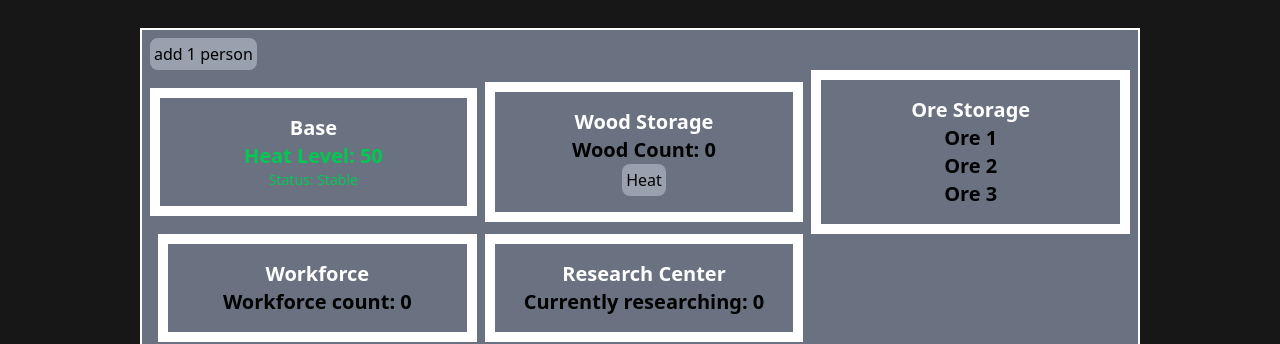
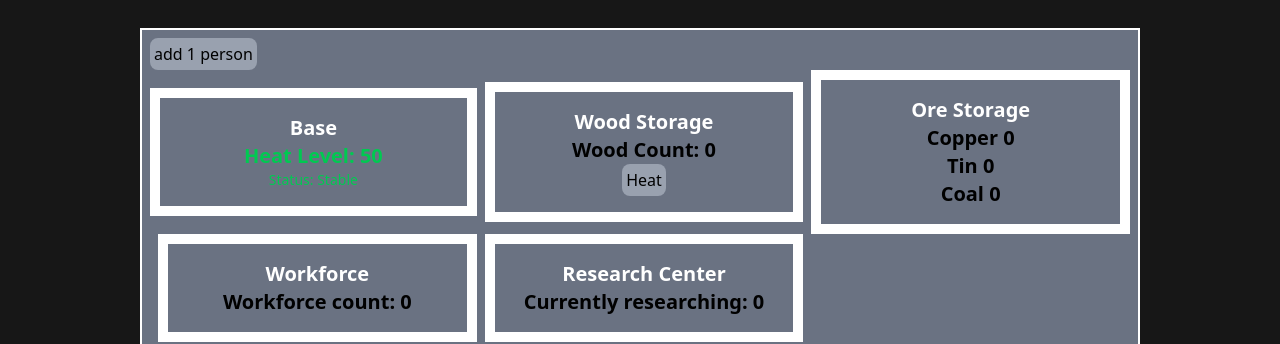
Before and after one commit to KeremVona/PDuct, a React (Vite) app in the folder client/: page /game in a window 1280 px wide. Shown: the part 172-516 px from the top of the page. Built offline with nearby package versions, Linux system fonts and the light colour scheme; the HTML template or start-up script is replaced by a standard one.

Commit message:
base ore storage

```diff
--- a/client/src/components/base/BaseMain.tsx
+++ b/client/src/components/base/BaseMain.tsx
@@ -1,14 +1,18 @@
 import React, { useRef, useState, useEffect } from "react";
+
+import { useDispatch, useSelector } from "react-redux";
 import type { RootState } from "../../app/store";
-import { useDispatch, useSelector } from "react-redux";
+
+import { useToast } from "../ui/toast/ToastProvider";
+
 import { incrementHC } from "../../features/base/house/houseSlice";
 import {
   incrementWFCount,
   decrementWFCount,
 } from "../../features/base/workforce/workforceSlice";
-import { useToast } from "../ui/toast/ToastProvider";
 import { decrementWC } from "../../features/fuel_main/woodSlice";
 import house1 from "../../assets/base_main/house 1.svg";
+import { oreSlice } from "../../features/mine_main/ore/oreSlice";
 
 type SetHeatLevelAction = React.Dispatch<React.SetStateAction<number>>;
 
@@ -17,7 +21,6 @@ interface BaseMainProps {
   setHeatLevel: SetHeatLevelAction;
 }
 
-// Part of the heat system
 const MIN_HEAT = 0;
 
 const BaseMain: React.FC<BaseMainProps> = ({ heatLevel, setHeatLevel }) => {
@@ -31,11 +34,12 @@ const BaseMain: React.FC<BaseMainProps> = ({ heatLevel, setHeatLevel }) => {
   const houseCount = useSelector((state: RootState) => state.house.value);
   const woodCount = useSelector((state: RootState) => state.wood.value);
   const items = useSelector((state: RootState) => state.research.items);
+  const ores = useSelector((state: RootState) => state.ore.items);
+
   useEffect(() => {
     const calcResearchingItemsLength = () => {
       for (let i = 0; i < items.length; i++) {
         if (items[i].isBeingResearched) {
-          console.log("iteration");
           setCurrentlyResearching((prev) => prev + 1);
         }
       }
@@ -148,9 +152,11 @@ const BaseMain: React.FC<BaseMainProps> = ({ heatLevel, setHeatLevel }) => {
         </div>
         <div className="border-white border-10 border-solid p-4 text-center ml-2">
           <p className="text-white text-xl font-bold">Ore Storage</p>
-          <p className="text-xl font-bold transition duration-300">Ore 1</p>
-          <p className="text-xl font-bold transition duration-300">Ore 2</p>
-          <p className="text-xl font-bold transition duration-300">Ore 3</p>
+          {ores.map((ore, index) => (
+            <p className="text-xl font-bold" key={index}>
+              {ore.title} {ore.count}
+            </p>
+          ))}
         </div>
         <div className="border-white border-10 border-solid p-4 text-center ml-2">
           <p className="text-white text-xl font-bold">Workforce</p>
```
